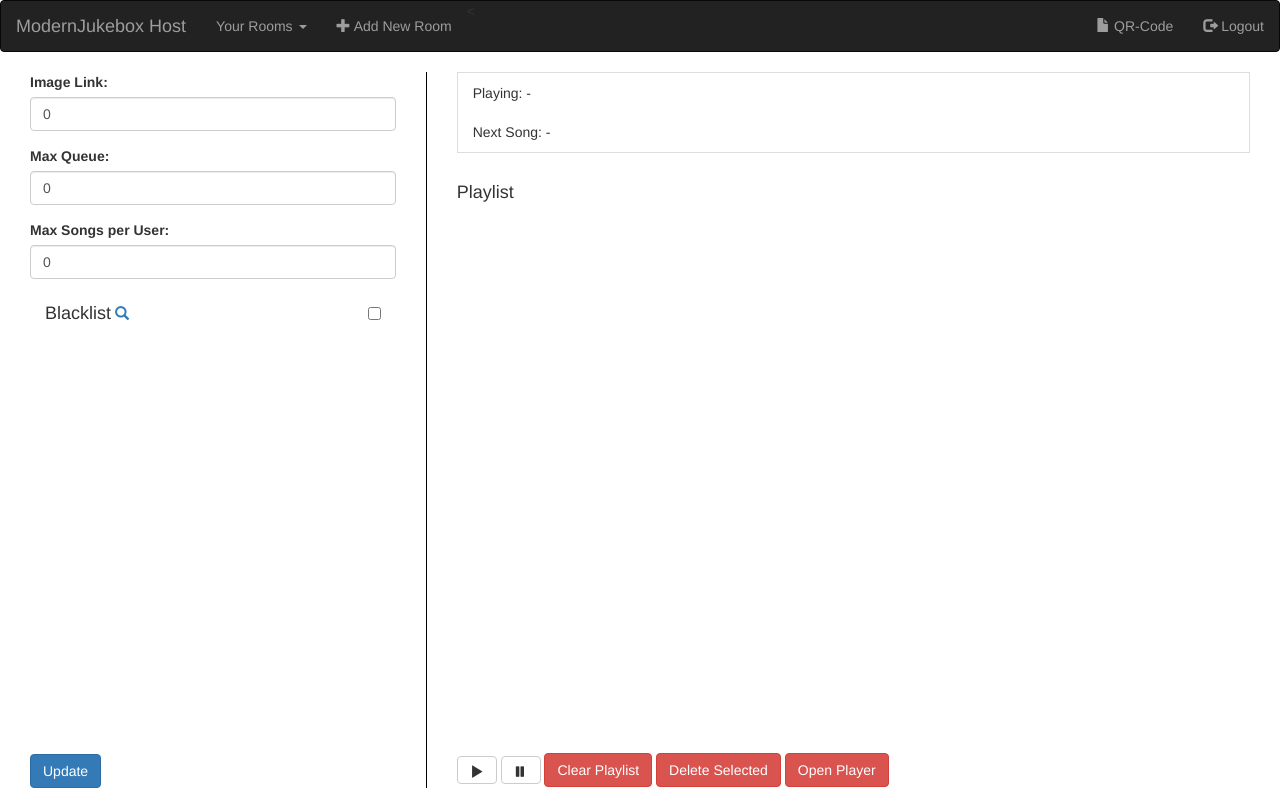
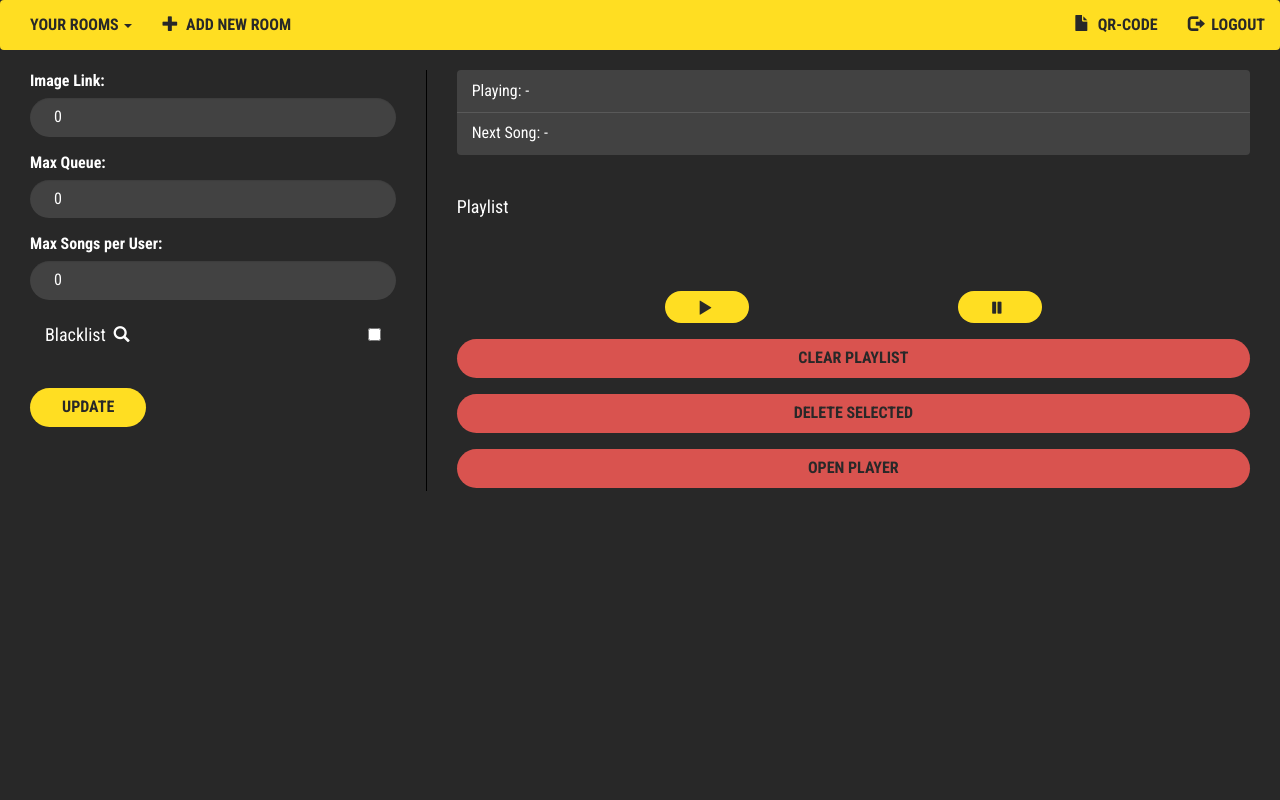
Before and after one commit to TheCanadians/ModernJukebox, a PHP site: page /ModernJukeboxHost/server/homeJS.php in a window 1280 px wide. Run offline with PHP 8.4, Linux system fonts and the light colour scheme; the visitor is signed in with stand-in values (Sample User, id 1); data that the repository does not hold is empty; some libraries are stand-ins or nearby versions.

Commit message:
#46 | Styling for host app done

```diff
--- a/ModernJukeboxHost/assets/css/style.css
+++ b/ModernJukeboxHost/assets/css/style.css
@@ -1,4 +1,23 @@
 @import url('https://fonts.googleapis.com/css?family=Roboto+Condensed:400,700');
+
+:root{
+
+    --mainColor: #FFDE22;
+    --bgColor: #282828;
+
+    --textColorDark: #282828;
+    --textColorGray: #8c8c8c;
+    --textColorLight: #FFF;
+
+    --title: 1.8rem;
+    --normalText: 1rem;
+    --smallText: 0.85rem;
+
+    --stageTitle: 2.5rem;
+    --stageSubtitle: 1.5rem;
+    --button: 1.1rem;
+
+}
 
 *,
 *:before,
@@ -15,167 +34,121 @@ body{
     font-family: 'Roboto Condensed', sans-serif;
     -webkit-font-smoothing: antialiased;
     -moz-osx-font-smoothing: grayscale;
-    background: #282828;
-    color: #fff;
-    font-size: 10.5pt;
+    background: var(--bgColor);
+    color: var(--textColorLight);
+    font-size: var(--normalText);
     min-height: 100vh;
 }
 
-.glyphicon{
-    padding-right: .5rem;
+.navbar-inverse{
+    background-color: var(--mainColor);
+    border: none;
 }
 
-.navbar-inverse .navbar-nav>.active>a, .navbar-inverse .navbar-nav>.active>a:focus, .navbar-inverse .navbar-nav>.active>a:hover{
-    color: #FFDE22;
-}
-
-.navbar-inverse .navbar-brand{
-    color: #fff;
-    font-size: 21pt;
-    font-weight: bold;
-    padding: 15px 1.5rem;
-}
-
-.navbar-nav>li>a{
-    padding-top: 1rem;
-    padding-bottom: 1rem;
-    padding-left: 24px;
-}
-
-.navbar-inverse .navbar-nav>li>a{
-    color: #FFDE22;
-    font-size: 10.5pt;
-    font-weight: bold;
+.navbar-inverse .navbar-nav>li>a {
+    color: var(--textColorDark);
+    font-weight: 700;
     text-transform: uppercase;
 }
 
-label{
-    font-size: 13.5pt;
+.navbar-inverse .navbar-nav>li>a:focus, .navbar-inverse .navbar-nav>li>a:hover{
+    color: var(--textColorDark);
+    background-color: #E8CA1F;
+}
+
+.navbar-inverse .navbar-nav>.open>a, .navbar-inverse .navbar-nav>.open>a:focus, .navbar-inverse .navbar-nav>.open>a:hover{
+    color: var(--textColorDark);
+    background-color: var(--mainColor);
+}
+
+.navbar-inverse .navbar-nav .open .dropdown-menu>li>a{
+    color: var(--textColorDark);
+}
+
+.navbar-inverse .navbar-nav .open .dropdown-menu>.active>a, .navbar-inverse .navbar-nav .open .dropdown-menu>.active>a:focus, .navbar-inverse .navbar-nav .open .dropdown-menu>.active>a:hover{
+    color: var(--textColorDark);
+    background-color: #E8CA1F;
+}
+
+.glyphicon{
+    margin-right: .25rem;
+}
+
+.glyphicon-search{
+    margin-right: 0;
+    margin-left: .25rem;
+    color: var(--textColorLight);
+}
+
+.form-control{
+    height: auto;
+    padding: .5rem 1.5rem;
+
+    font-size: var(--normalText);
+
+    color: var(--textColorLight);
+    background-color: rgba(255, 255, 255, 0.12);
+    border: none;
+    border-radius: 10rem;
+}
+
+.list-group-item{
+    background-color: rgba(255, 255, 255, 0.12);
+    border: none;
+}
+
+.btn{
+    padding: .5rem 2rem;
+    font-size: var(--normalText);
+    text-transform: uppercase;
+    font-weight: 700;
+    line-height: auto;
+    border-radius: 10rem;
 
 }
 
-.btn-primary{
-    background: #FFDE22;
-    border-color: none;
+.btn:hover{
+    background-color: #E8CA1F;
+    color: var(--textColorDark);
 }
 
-.btn-primary:hover{
-    background: #FFDE22;
-    color: #0097A7;
-    text-decoration: underline;
-    cursor: pointer;
+.btn-primary{
+    background-color: var(--mainColor);
+    color: var(--textColorDark);
+    border: none;
+    margin-bottom: 4rem;
 }
 
-.btn {
-    padding: 1rem 3rem;
-    font-size: 13.5pt;
-    color: #282828;
-    text-transform: uppercase;
-    font-weight: bold;
-    border-radius: 10rem;
-    border: none;
-    margin-top: 2rem;
-}
-
-#left-side{
-    margin-bottom: 3rem;
-    padding: 0 1.5rem;
-}
-
-.form-group{
-    width: 100%;
-    margin-bottom: 0;
-    margin-top: 1rem;
-}
-
-#restForm{
-    display: flex;
-    flex-direction: column;
-    justify-content: center;
-    align-items: center;
-}
-
-.form-control{
-    font-size: 10.5pt;
-    padding: .5rem 1rem;
-    color: #282828;
-    border: none;
-    box-shadow: none;
-}
-
-#right-side{
-    padding: 0;
-}
-
-#currenSong{
-    background: #FFDE22;
-    width: 100%;
-    padding: 0;
-}
-
-.jumbotron{
-    background: none;
-}
-
-#nowPlaying{
-    font-weight: bold;
-    font-size: 10.5pt;
-    text-transform: uppercase;
-    color: #282828;
-    margin: 0;
-}
-
-#nowPlayingInfo{
-    font-size: 13.5pt;
-    color: #282828;
-    margin: 2px 0 0 0;
-}
-
-#playlist{
-    padding: 0 1.5rem;
-}
-
-#playlist h4{
-    font-size: 21pt;
-    font-weight: bold;
-    text-transform: uppercase;
+.list-group{
+    padding-right: 0;
+    margin-bottom: 2rem;
 }
 
 #queue{
     overflow-y: scroll;
-    min-height: 10%;
-    max-height: 50%;
+    max-height: 40%;
+    margin-bottom: 4rem;
 }
 
-#functions{
-    display: flex;
-    flex-direction: column;
-    align-items: center;
-    justify-content: center;
-    padding: 0 1.5rem;
-    margin-bottom: 3rem;
-}
-
-#controls{
-    width: 100%;
-    display: flex;
-    flex-direction: row;
-    justify-content: center;
-    align-items: center;
-}
-
-#controls .btn{
-    background: #FFDE22;
-}
-
-#controls .btn:first-of-type{
-    margin-right: 2rem;
-}
-
-#controls .btn .glyphicon{
-    padding: 0;
+.btn-default{
+    background-color: var(--mainColor);
+    color: var(--textColorDark);
+    border: none;
+    font-size: var(--normalText);
 }
 
 .btn-danger{
-    width: 260px;
+    width: 100%;
+    margin-top: 1rem;
+    color: var(--textColorDark);
+    border: none;
+    font-size: var(--normalText);
 }
+
+.btn-danger:hover{
+    background-color: #c9302c;
+}
+
+#newRes{
+    padding: 1rem;
+}
--- a/ModernJukeboxHost/server/homeJS.php
+++ b/ModernJukeboxHost/server/homeJS.php
@@ -40,6 +40,7 @@ require_once '../script/PHP/spotify.php';
   </script>
   <!-- Bootstrap -->
   <link rel="stylesheet" href="https://maxcdn.bootstrapcdn.com/bootstrap/3.3.7/css/bootstrap.min.css">
+  <link rel="stylesheet" href="../assets/css/style.css" >
   <script src="https://ajax.googleapis.com/ajax/libs/jquery/3.2.1/jquery.min.js"></script>
   <script src="https://maxcdn.bootstrapcdn.com/bootstrap/3.3.7/js/bootstrap.min.js"></script>
   <!-- JQuery -->
@@ -67,11 +68,8 @@ require_once '../script/PHP/spotify.php';
   <!-- Navigation bar -->
   <nav class="navbar navbar-inverse">
     <div class="container-fluid">
-      <div class="navbar-header">
-        <a class="navbar-brand" href="homeJS.php">ModernJukebox Host</a>
-      </div>
       <ul class="nav navbar-nav">
-        <<!-- Restaurant dropdown -->
+        <!-- Restaurant dropdown -->
         <li class="dropdown">
           <a class="dropdown-toggle" id="dropdownButton" data-toggle="dropdown" href="#">Your Rooms <span class="caret"></span></a>
           <ul class="dropdown-menu" id="rooms">
@@ -116,7 +114,7 @@ require_once '../script/PHP/spotify.php';
       <div class="col-md-12 form-group" id="searchDIV" style="display: none">
         <input type="text" id="search" class="form-control" onkeyup="searchGenres()" placeholder="Search for genres...">
       </div>
-      <div id="blacklist" class="col-md-12 list-group" style="overflow-y: scroll; height: 50%; padding-right: 0">
+      <div id="blacklist" class="col-md-12 list-group" style="overflow-y: scroll; max-height: 32%; padding-right: 0">
       </div>
       <button class="btn btn-primary" onclick="update()">Update</button>
     </div>
@@ -127,7 +125,7 @@ require_once '../script/PHP/spotify.php';
   <div class="col-md-8">
     <!-- Current Song Info -->
     <div class="col-md-12">
-      <div class="col-md-12 list-group" id="currentSong" style="border: 1px solid #ddd">
+      <div class="col-md-12 list-group" id="currentSong">
         <div class="col-md-12 list-group-item" style="border: none">
           <p id="playing" style="margin: 0px">Playing: -</p>
         </div>
@@ -139,11 +137,17 @@ require_once '../script/PHP/spotify.php';
     <!-- Playlist -->
     <div class="col-md-12">
       <h4>Playlist</h4>
-      <div id="queue" class="col-md-12 list-group" style="overflow-y: scroll; height: 65%">
+      <div id="queue" class="col-md-12 list-group">
       </div>
     </div>
     <!-- Playlist functions -->
-    <div class="col-md-12">
+    <div class="col-md-12" style="
+    display:  flex;
+    flex-direction: row;
+    justify-content: space-evenly;
+    align-items:  center;
+    flex-flow: wrap;
+    margin-bottom: 4rem;">
       <button type="submit" id="play" class="btn btn-default"><span class="glyphicon glyphicon-play"></span></button>
       <button type="submit" id="pause" class="btn btn-default"><span class="glyphicon glyphicon-pause"></span></button>
       <button type="submit" id="clearPlaylist" class="btn btn-danger"><span>Clear Playlist</button>
```
Also changed, not shown: ModernJukeboxHost/server/newRestaurant.php (+9 -0 lines).
